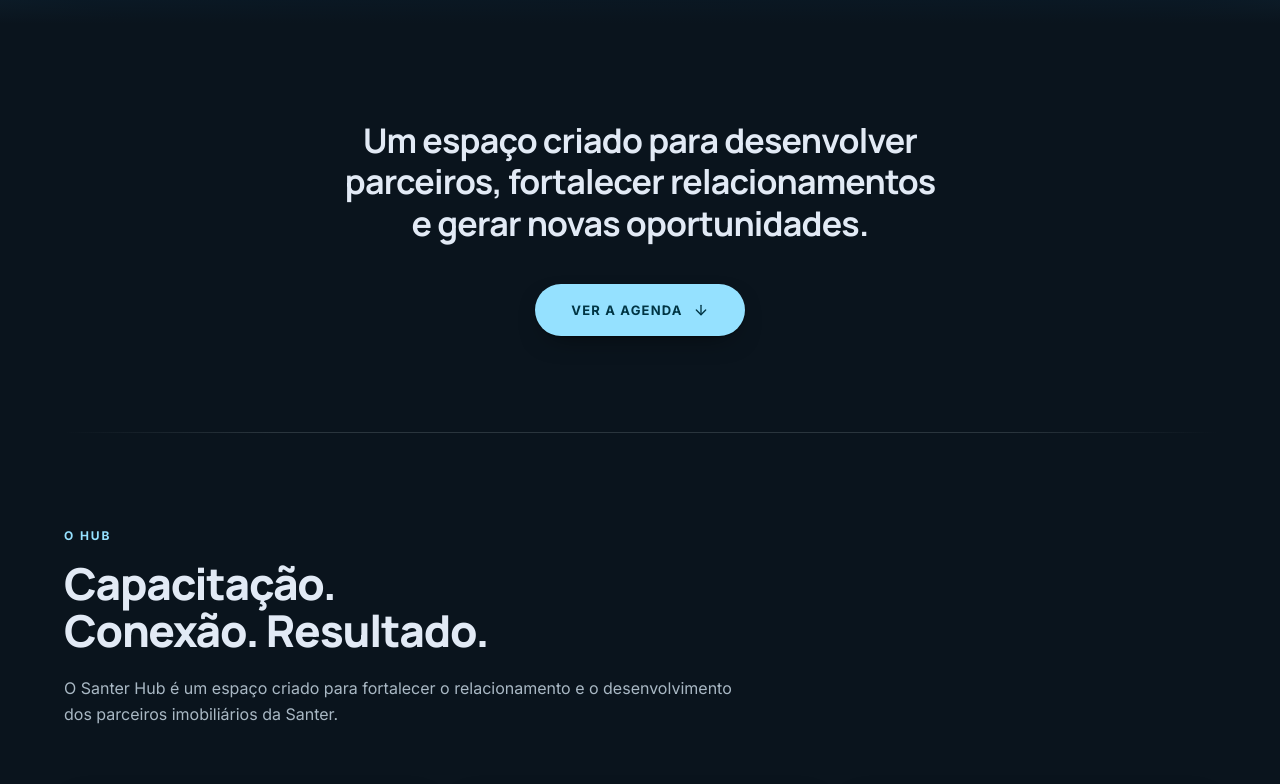
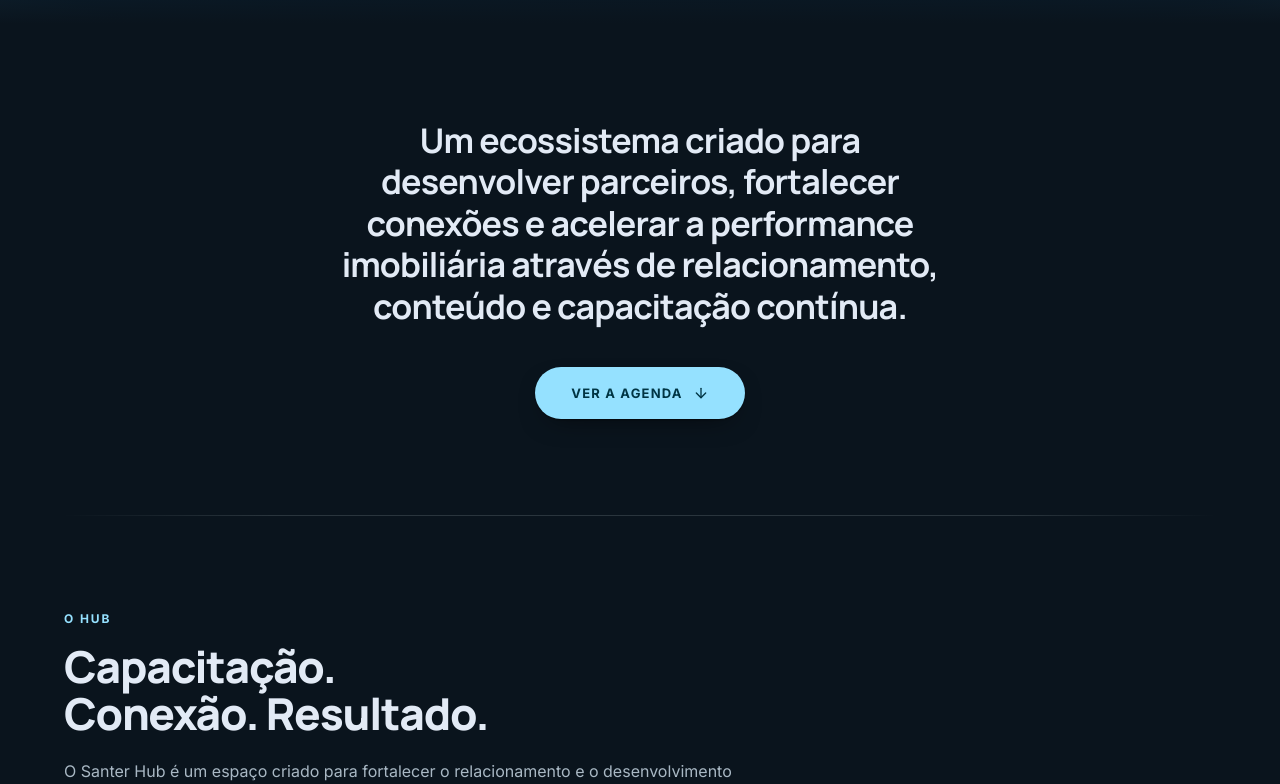
Before and after one commit to mtksanter-maker/santer-hub-agenda, a React (Vite) app: page / in a window 1280 px wide. Shown: the part 760-1544 px from the top of the page. Built offline with nearby package versions, Linux system fonts and the light colour scheme; no server answers; the database is empty.

Commit message:
Atualizar textos da pagina inicial

```diff
--- a/src/content/site.ts
+++ b/src/content/site.ts
@@ -12,7 +12,7 @@
 
   /** Frase de abertura do Hero. */
   chamadaHero:
-    'Um espaço criado para desenvolver parceiros, fortalecer relacionamentos e gerar novas oportunidades.',
+    'Um ecossistema criado para desenvolver parceiros, fortalecer conexões e acelerar a performance imobiliária através de relacionamento, conteúdo e capacitação contínua.',
 
   /** Texto institucional curto (seção "O Hub"). */
   textoInstitucional:
@@ -20,7 +20,7 @@
 
   /** Texto de apoio do rodapé. */
   textoRodape:
-    'O primeiro hub de negócios imobiliários de Balneário Piçarras e região. Um ambiente feito para inspirar, treinar e conectar corretores de alta performance.',
+    'O primeiro hub de negócios imobiliários do Brasil. O Santer HUB nasce para evidenciar o que sempre acreditamos: o parceiro imobiliário é o protagonista da nossa jornada. Este espaço é a materialização da metodologia e da cultura organizacional da Santer Empreendimentos: relevante, inquieta e em constante evolução.',
 
   // ---------------------------------------------------------------------------
   // Assets da marca
--- a/src/content/spaces.ts
+++ b/src/content/spaces.ts
@@ -42,9 +42,9 @@
   {
     id: 'sala-master',
     nome: 'Sala Master',
-    capacidade: 'Até 12 pessoas',
+    capacidade: 'Até 9 pessoas',
     descricao:
-      'Sala executiva para reuniões e fechamentos estratégicos, com ambiente privativo e display interativo.',
+      'Sala executiva para reuniões e fechamentos estratégicos, com ambiente privativo.',
     imagem: salaMaster,
     linkAgendamento: EAGENDA_SALA_MASTER,
     canal: 'eagenda',
```
